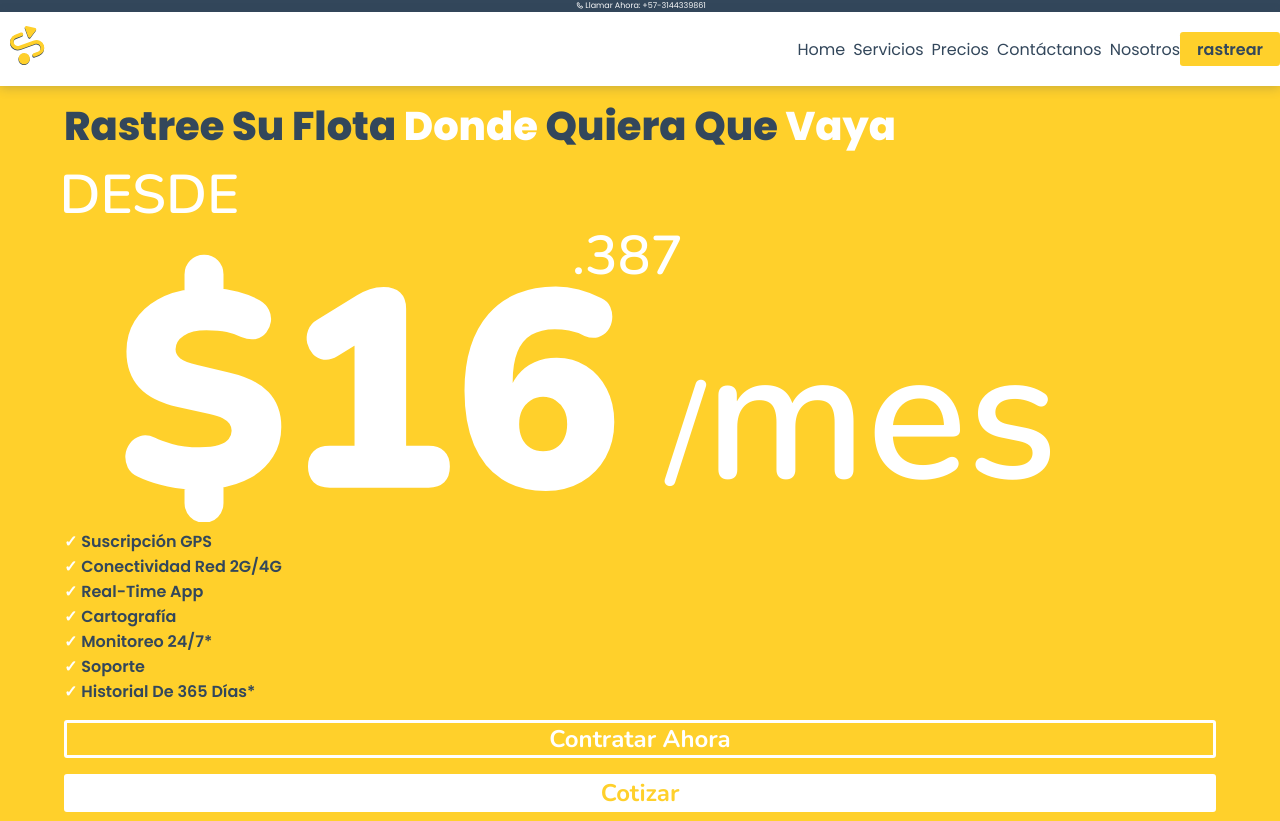
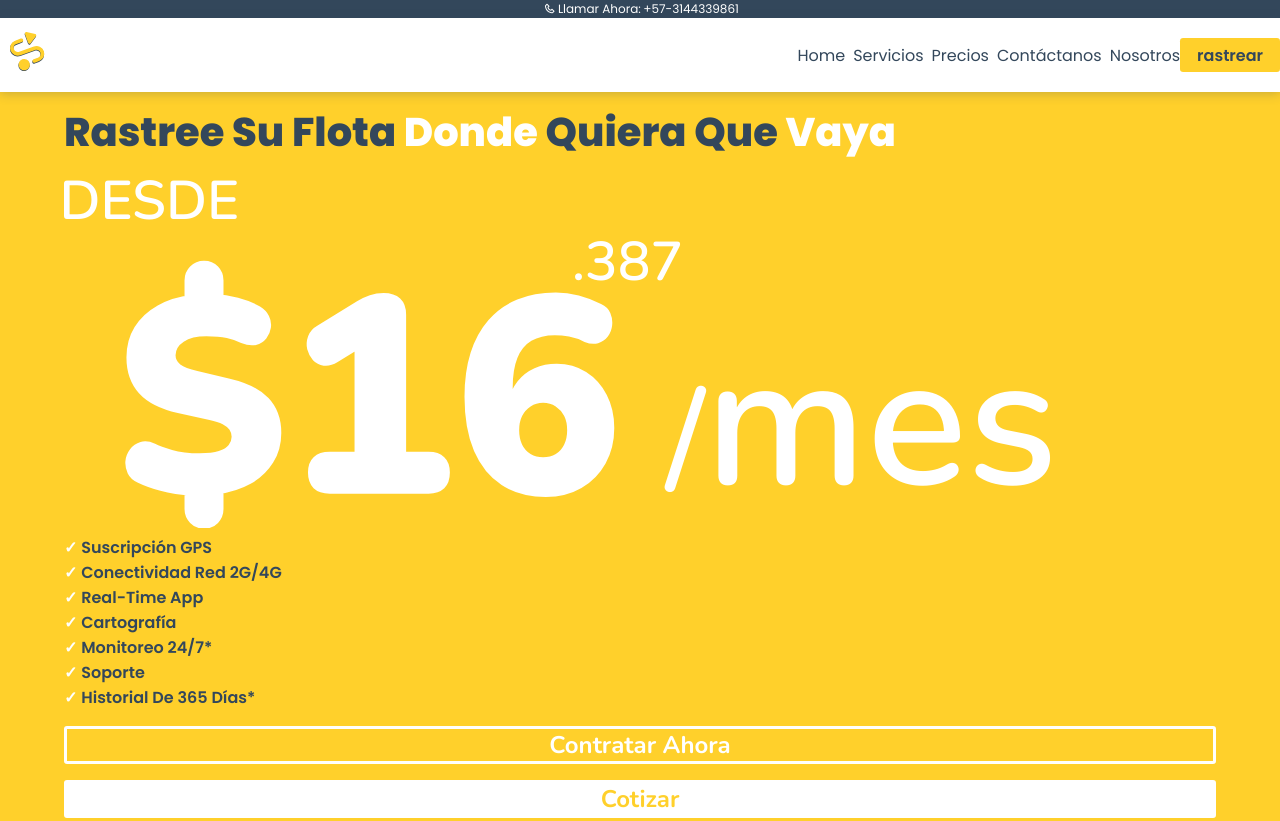
Before and after one commit to devmicrosystems/rastree-website, a website built with Vite: page index.html in a window 1280 px wide. Shown: the top 821 px of the page. Built offline with nearby package versions, Linux system fonts and the light colour scheme.

Commit message:
big .hr-addr

```diff
--- a/style.css
+++ b/style.css
@@ -146,7 +146,7 @@ h4 {
  */
 .hr-addr {
     font-style: normal;
-    font-size: .5rem;
+    font-size: 0.75em;
     color: var(--clr-white-1);
     background-color: var(--clr-blue-1);
     display: flex;
```
